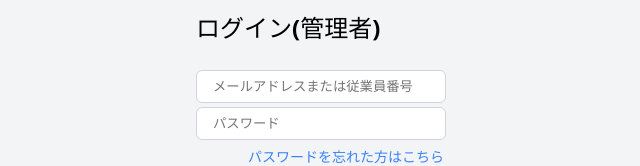
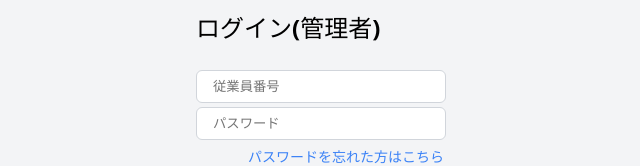
Before and after one commit to kei0101xw/web-shift-manager, a React (Vite) app in the folder frontend/: page /loginmanager in a window 1280 px wide. Shown: the part 126-292 px from the top of the page, without its empty margins (320-960 px from the left). Built offline with nearby package versions, Linux system fonts and the light colour scheme.

Commit message:
[fix] バリデーションの修正

```diff
--- a/frontend/src/pages/LoginManager/LoginManager.jsx
+++ b/frontend/src/pages/LoginManager/LoginManager.jsx
@@ -13,11 +13,9 @@ export default function LoginManager() {
     const idRegex = /^[0-9]+$/;
 
     if (!emailOrId) {
-      newErrors.emailOrId =
-        "メールアドレスまたは従業員番号を入力してください。";
+      newErrors.emailOrId = "従業員番号を入力してください。";
     } else if (!emailRegex.test(emailOrId) && !idRegex.test(emailOrId)) {
-      newErrors.emailOrId =
-        "有効なメールアドレスまたは従業員番号を入力してください。";
+      newErrors.emailOrId = "有効な従業員番号を入力してください。";
     }
 
     if (!password) {
@@ -42,7 +40,7 @@ export default function LoginManager() {
         <form onSubmit={handleSubmit} className="login-form-input">
           <h1 className="login-manager-title">ログイン(管理者)</h1>
 
-          {/* メールアドレス / 従業員番号 */}
+          {/* 従業員番号 */}
           <input
             id="emailOrId"
             type="text"
@@ -51,7 +49,7 @@ export default function LoginManager() {
             className={`login-form-input-email ${
               errors.emailOrId ? "login-form-input-mail-error" : ""
             }`}
-            placeholder="メールアドレスまたは従業員番号"
+            placeholder="従業員番号"
           />
           {errors.emailOrId && (
             <p className="login-form__error">{errors.emailOrId}</p>
```
